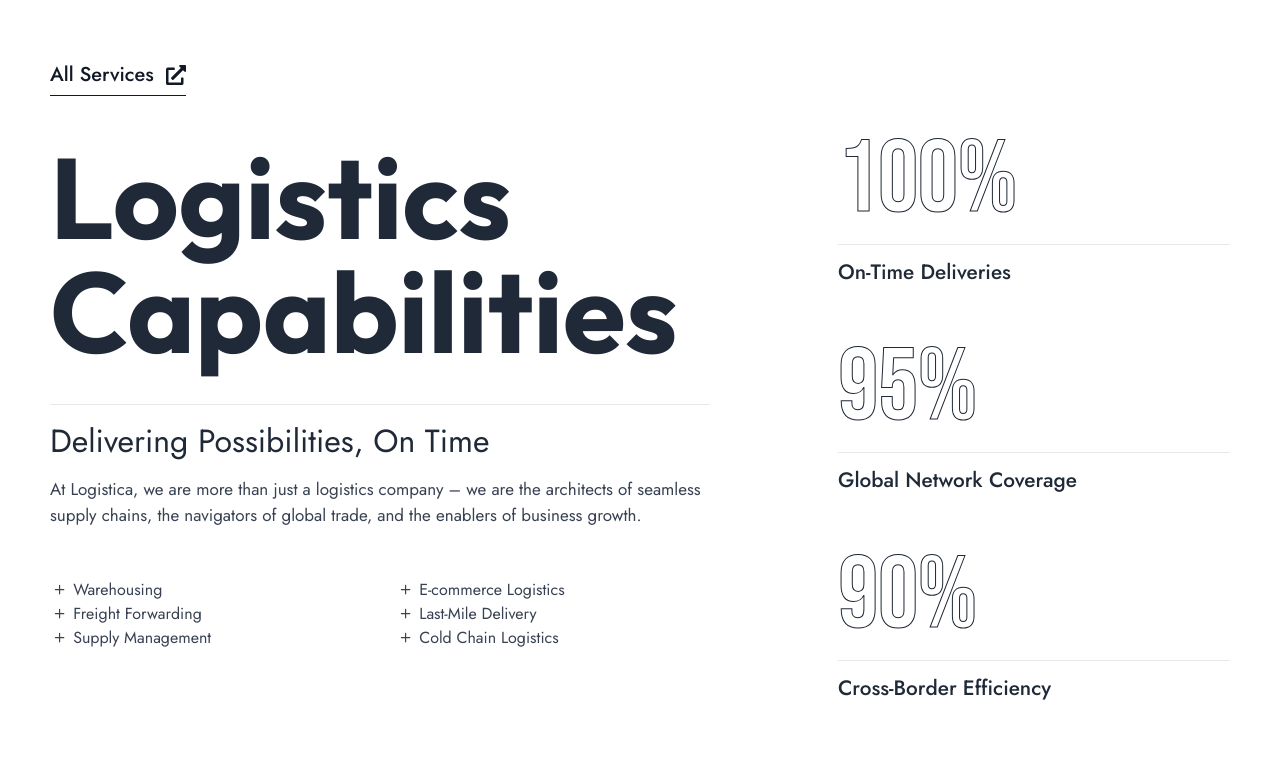
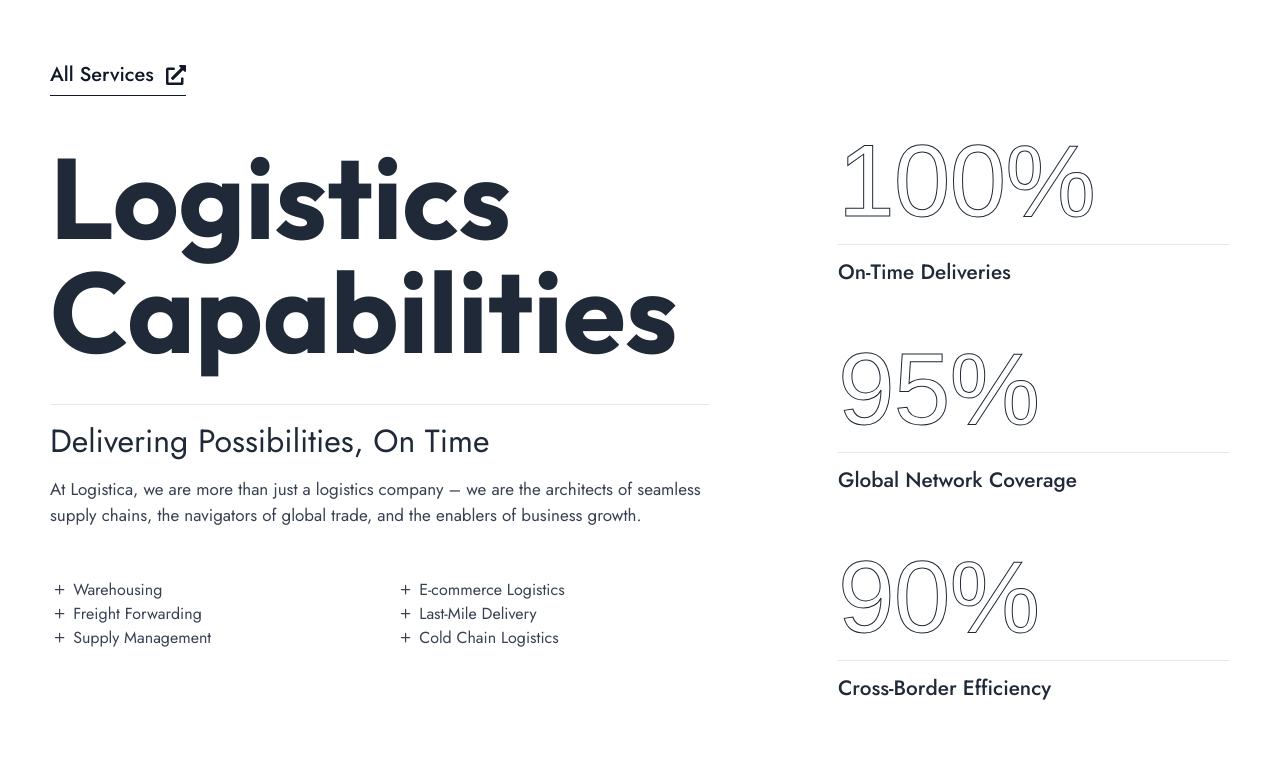
Before and after one commit to theblvckdev/logistical, a React (Create React App) app: page / in a window 1280 px wide. Shown: the part 820-1603 px from the top of the page. Built offline with nearby package versions, Linux system fonts and the light colour scheme.

Commit message:
code optimization

```diff
--- a/src/pages/home/assets/sass/home.scss
+++ b/src/pages/home/assets/sass/home.scss
@@ -20,7 +20,7 @@
 }
 
 .percentage_value {
-  font-family: 'Bebas Neue', sans-serif !important;
+  // font-family: 'Bebas Neue', sans-serif !important;
   -webkit-text-fill-color: transparent;
   -webkit-text-stroke-width: 1px;
 }
```
